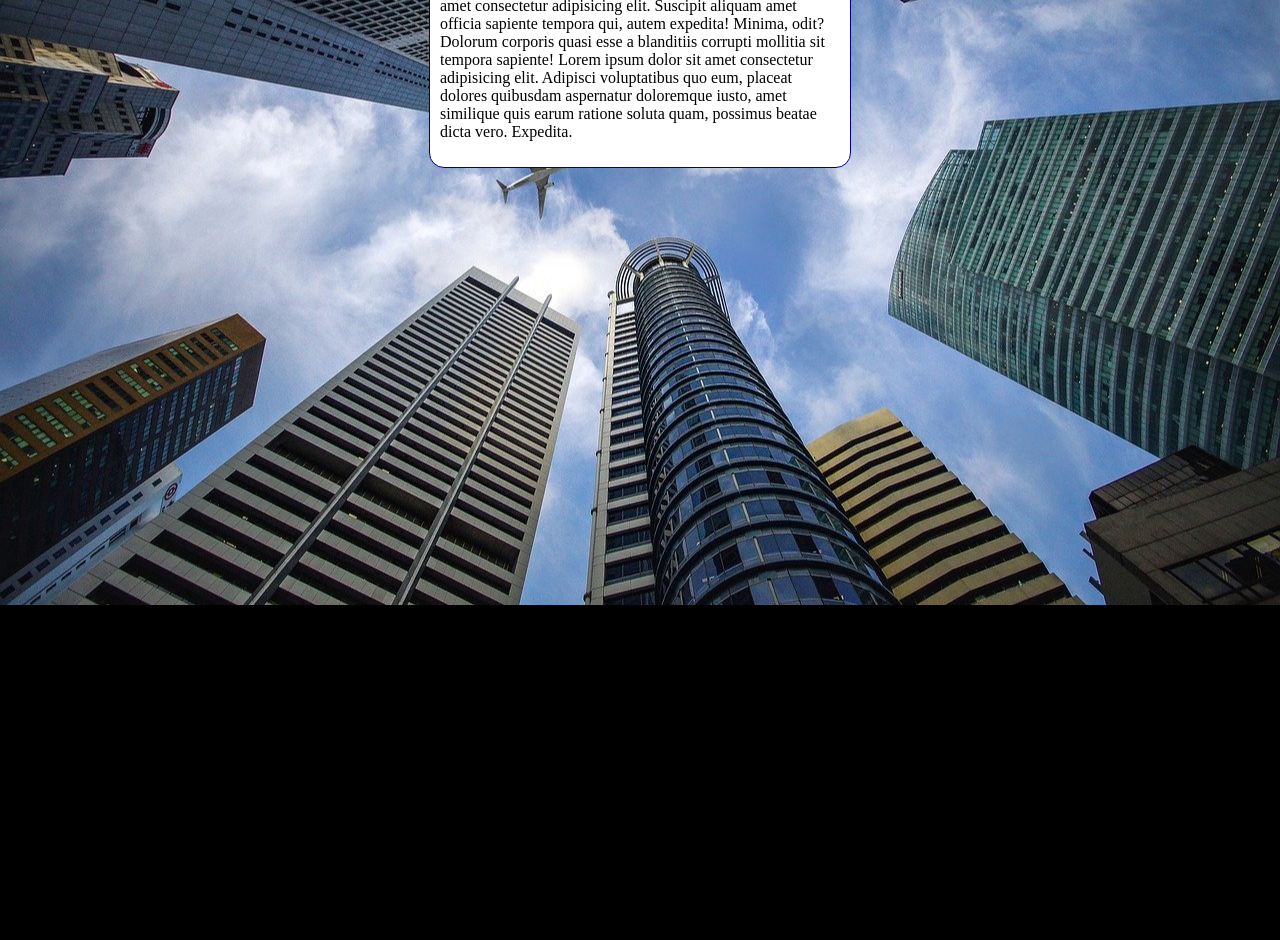
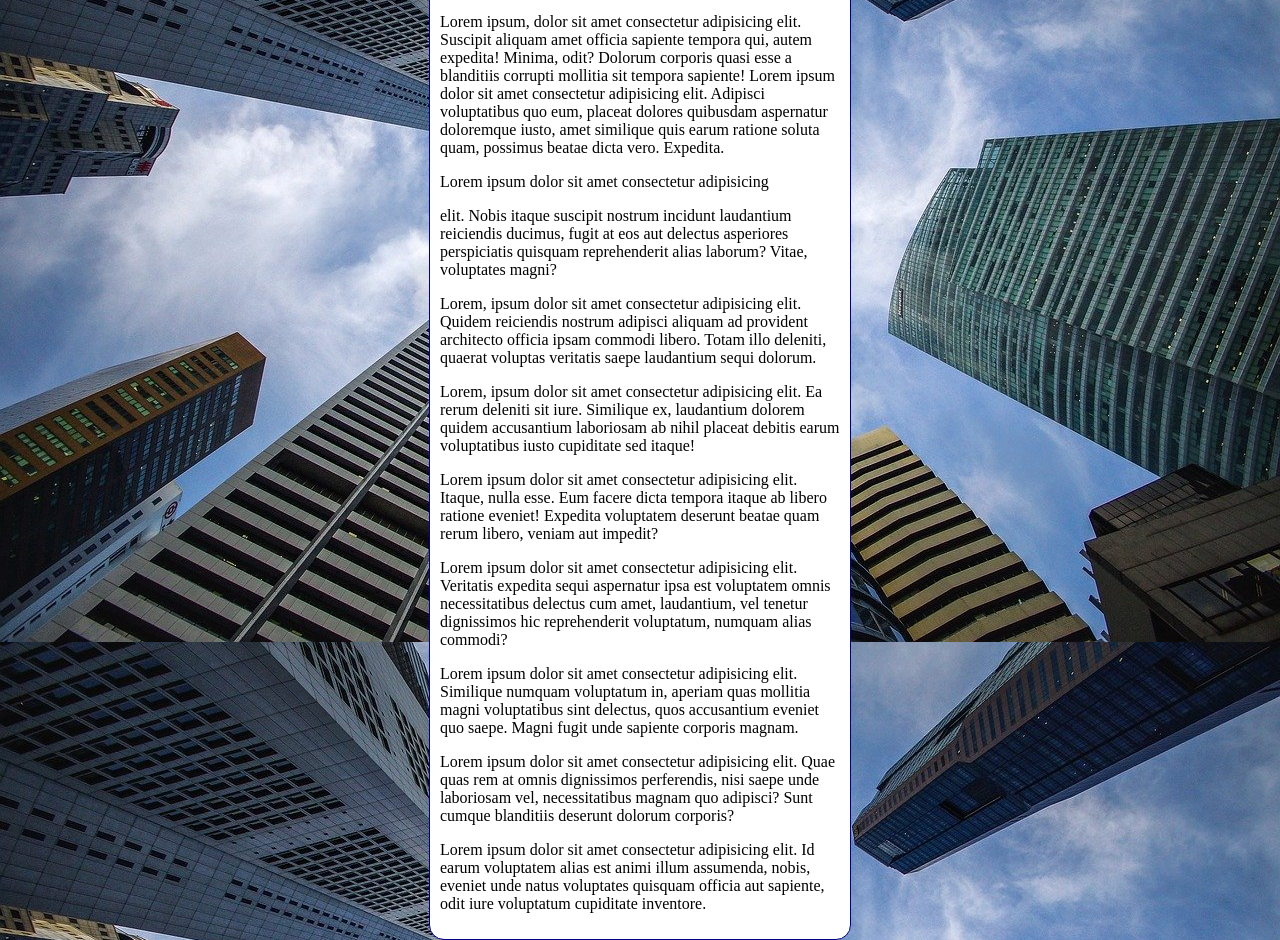
Before and after one commit to brunoleocosta/HTML-CSS, a plain HTML site: page EXERCICIOS/ex022/fundo006.html in a window 1280 px wide. Shown: the part 211-1151 px from the top of the page. Before the commit the page ends 816 px from the top, so only its background shows below. Drawn offline with Linux system fonts and the light colour scheme.

Commit message:
Update fundo006.html

```diff
--- a/EXERCICIOS/ex022/fundo006.html
+++ b/EXERCICIOS/ex022/fundo006.html
@@ -4,20 +4,27 @@
     <meta charset="UTF-8">
     <meta http-equiv="X-UA-Compatible" content="IE=edge">
     <meta name="viewport" content="width=device-width, initial-scale=1.0">
-    <title>Document</title>
+    <title>Fundo Fixo de tela</title>
     <style>
         body {
             height: 100vh;
-            background-color: black;
+            /*background-color: black;
             background-image: url('imagens/wallpaper002.jpg');
             background-position: center center;
             background-repeat: no-repeat;
+            background-size: cover;
+            background-attachment: fixed;*/
+
+            /* Shorthand para background sequencias:
+                color > image > position > repeat > [size] > attachment
+            */
+            background: black url('imagens/wallpaper002.jpg') center center no-repeat fixed;
             background-size: cover;
         }
 
         main {
             background-color: white;
-            width: 400px;
+            max-width: 400px;
             padding:10px;
             margin: auto;
             border: 1px solid darkblue;
@@ -32,8 +39,17 @@
         <h1>Teste imagem de Imagem de Fundo</h1>
         <p>
             Lorem ipsum dolor sit amet, consectetur adipisicing elit. Iste quis quo sed pariatur, fuga, tenetur quod qui, dolore accusantium aperiam optio explicabo maxime modi quidem repudiandae nam eum nemo repellat!
-            Lorem ipsum, dolor sit amet consectetur adipisicing elit. Suscipit aliquam amet officia sapiente tempora qui, autem expedita! Minima, odit? Dolorum corporis quasi esse a blanditiis corrupti mollitia sit tempora sapiente!
+            <p>Lorem ipsum, dolor sit amet consectetur adipisicing elit. Suscipit aliquam amet officia sapiente tempora qui, autem expedita! Minima, odit? Dolorum corporis quasi esse a blanditiis corrupti mollitia sit tempora sapiente!
             Lorem ipsum dolor sit amet consectetur adipisicing elit. Adipisci voluptatibus quo eum, placeat dolores quibusdam aspernatur doloremque iusto, amet similique quis earum ratione soluta quam, possimus beatae dicta vero. Expedita.
+            <p>Lorem ipsum dolor sit amet consectetur adipisicing </p>
+            elit. Nobis itaque suscipit nostrum incidunt laudantium reiciendis ducimus, fugit at eos aut delectus asperiores perspiciatis quisquam reprehenderit alias laborum? Vitae, voluptates magni?</p>
+            <p>Lorem, ipsum dolor sit amet consectetur adipisicing elit. Quidem reiciendis nostrum adipisci aliquam ad provident architecto officia ipsam commodi libero. Totam illo deleniti, quaerat voluptas veritatis saepe laudantium sequi dolorum.</p>
+            <p>Lorem, ipsum dolor sit amet consectetur adipisicing elit. Ea rerum deleniti sit iure. Similique ex, laudantium dolorem quidem accusantium laboriosam ab nihil placeat debitis earum voluptatibus iusto cupiditate sed itaque!</p>
+            <p>Lorem ipsum dolor sit amet consectetur adipisicing elit. Itaque, nulla esse. Eum facere dicta tempora itaque ab libero ratione eveniet! Expedita voluptatem deserunt beatae quam rerum libero, veniam aut impedit?</p>
+            <p>Lorem ipsum dolor sit amet consectetur adipisicing elit. Veritatis expedita sequi aspernatur ipsa est voluptatem omnis necessitatibus delectus cum amet, laudantium, vel tenetur dignissimos hic reprehenderit voluptatum, numquam alias commodi?</p>
+            <p>Lorem ipsum dolor sit amet consectetur adipisicing elit. Similique numquam voluptatum in, aperiam quas mollitia magni voluptatibus sint delectus, quos accusantium eveniet quo saepe. Magni fugit unde sapiente corporis magnam.</p>
+            Lorem ipsum dolor sit amet consectetur adipisicing elit. Quae quas rem at omnis dignissimos perferendis, nisi saepe unde laboriosam vel, necessitatibus magnam quo adipisci? Sunt cumque blanditiis deserunt dolorum corporis?
+            <p>Lorem ipsum dolor sit amet consectetur adipisicing elit. Id earum voluptatem alias est animi illum assumenda, nobis, eveniet unde natus voluptates quisquam officia aut sapiente, odit iure voluptatum cupiditate inventore.</p>
         </p>
     </main>
 
```
